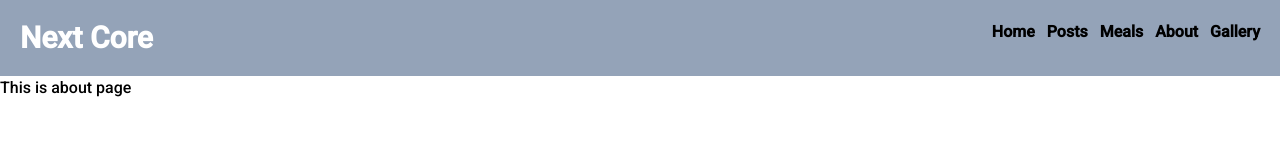
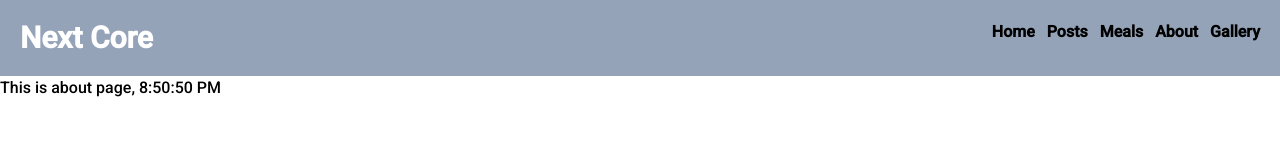
Before and after one commit to shahin-hossain-dev/next-core-concept2, a Next.js app: page /about in a window 1280 px wide. Shown: the top 166 px of the page. Built offline with nearby package versions, Linux system fonts and the light colour scheme.

Commit message:
78-3 Caching And Revalidating

```diff
--- a/src/app/about/page.jsx
+++ b/src/app/about/page.jsx
@@ -5,10 +5,26 @@
   description: "This is react core about page",
 };
 
-const AboutPage = () => {
+const getTime = async () => {
+  // API by default cache হয়ে হয়ে থাকে এর জন্য রেসপন্স পাঠানোর সময় update value না পাঠিয়ে cache value পাঠায়।
+  // client side থেকে যদি এটি কন্ট্রল করতে হয় তাহলে { cache: "no-store" } ব্যবহার করতে হয়।
+  // যদি কিছু সময় পর পর আপডেট করতে চাই তাহলে {next: { revalidate: 5(second) } ব্যবহার করতে হয়।
+
+  // const res = await fetch("http://localhost:3000/time", { cache: "no-store" });// কোনো cache করবে না।
+  const res = await fetch("http://localhost:3000/time", {
+    next: { revalidate: 5 }, //5 second পর পর cache update হবে।
+  });
+
+  const data = await res.json();
+  return data.currentTime;
+};
+
+const AboutPage = async () => {
+  const currentTime = await getTime();
+  console.log(currentTime);
   return (
     <div>
-      <h2>This is about page</h2>
+      <h2>This is about page, {currentTime}</h2>
     </div>
   );
 };
--- /dev/null
+++ b/src/app/time/route.js
@@ -0,0 +1,8 @@
+// export const dynamic = "force-dynamic"; //dynamic ta front end theke control korbo
+// এই API by default cache হয়ে হয়ে থাকে এর জন্য রেসপন্স পাঠানোর সময় update value না পাঠিয়ে cache value পাঠায়।
+// backend থেকে যদি এটি কনট্রল করতে হয় "force-dynamic" ব্যবহার করে।
+export async function GET() {
+  return Response.json({
+    currentTime: new Date().toLocaleTimeString(),
+  });
+}
```
